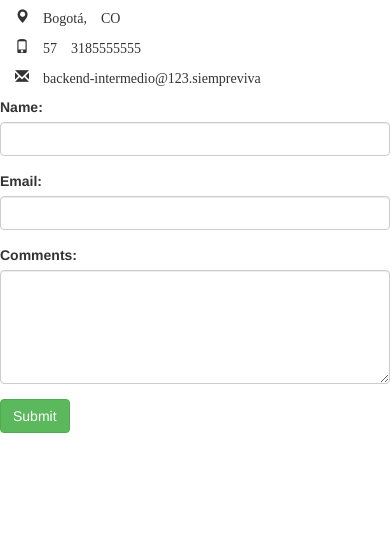
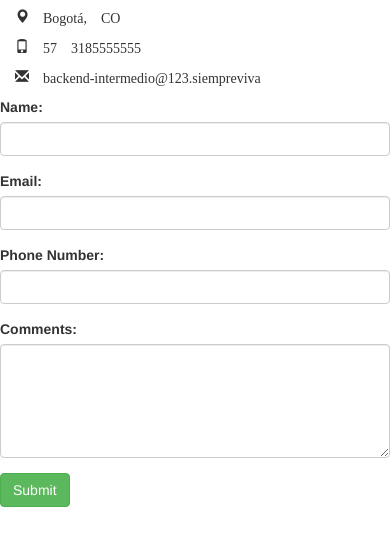
Before and after one commit to carloscaceres2093/BackEnd_Resources, a plain HTML site: page contact.html in a window 390 px wide. Shown: the part 136-682 px from the top of the page. Drawn offline with nearby package versions, Linux system fonts and the light colour scheme.

Commit message:
Add Phone Number to contcat page

```diff
--- a/contact.html
+++ b/contact.html
@@ -37,9 +37,14 @@
                             <input type="email" class="form-control" id="email" name="email" required></div>
                     </div>
                     <div class="form-group">
+                        <label class="control-label" for="number">Phone Number:</label>
+                        <input type="text" class="form-control" id="number" name="number">
+                    </div>
+                    <div class="form-group">
                         <label class="control-label" for="comments">Comments:</label>
                         <textarea rows="5" class="form-control" id="comments" name="comments"></textarea>
                     </div>
+
                     <div class="form-group">
                         <div>
                             <button class="btn btn-success">Submit</button>
```
